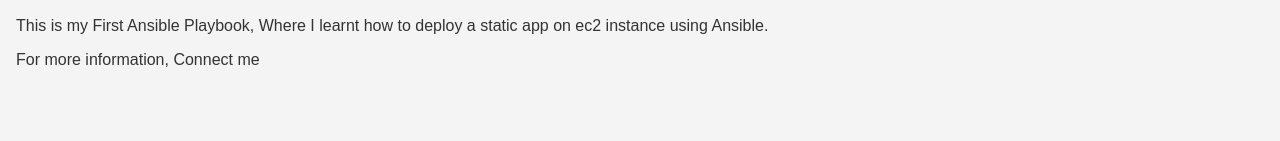
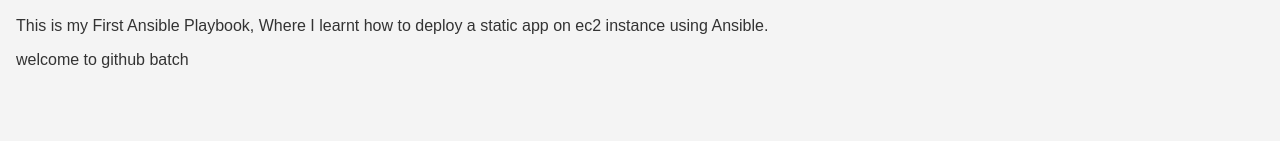
Before and after one commit to Rlikitha2002/web_project, a plain HTML site: page index.html in a window 1280 px wide. Shown: the part 179-320 px from the top of the page. Drawn offline with Linux system fonts and the light colour scheme.

```diff
--- a/index.html
+++ b/index.html
@@ -39,7 +39,7 @@
     <main>
         <h2>Ansible Series</h2>
         <p> This is my First Ansible Playbook, Where I learnt how to deploy a static app on ec2 instance using Ansible. </p>
-        <p>For more information, Connect me </p>
+        <p>welcome to github batch</p>
     </main>
     <footer>
         <p>&copy; 2024 Anurag.Pandey</p>
```
